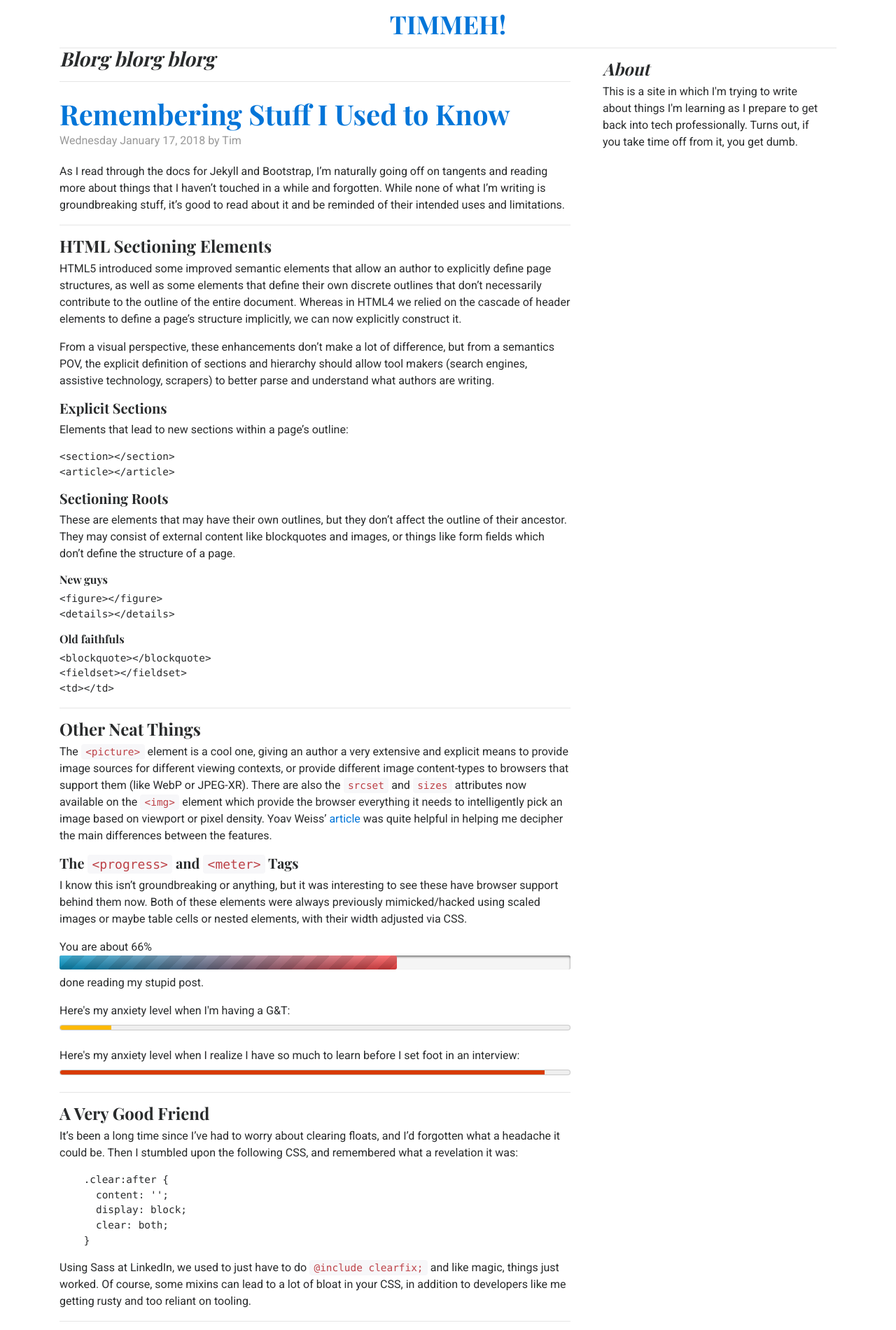
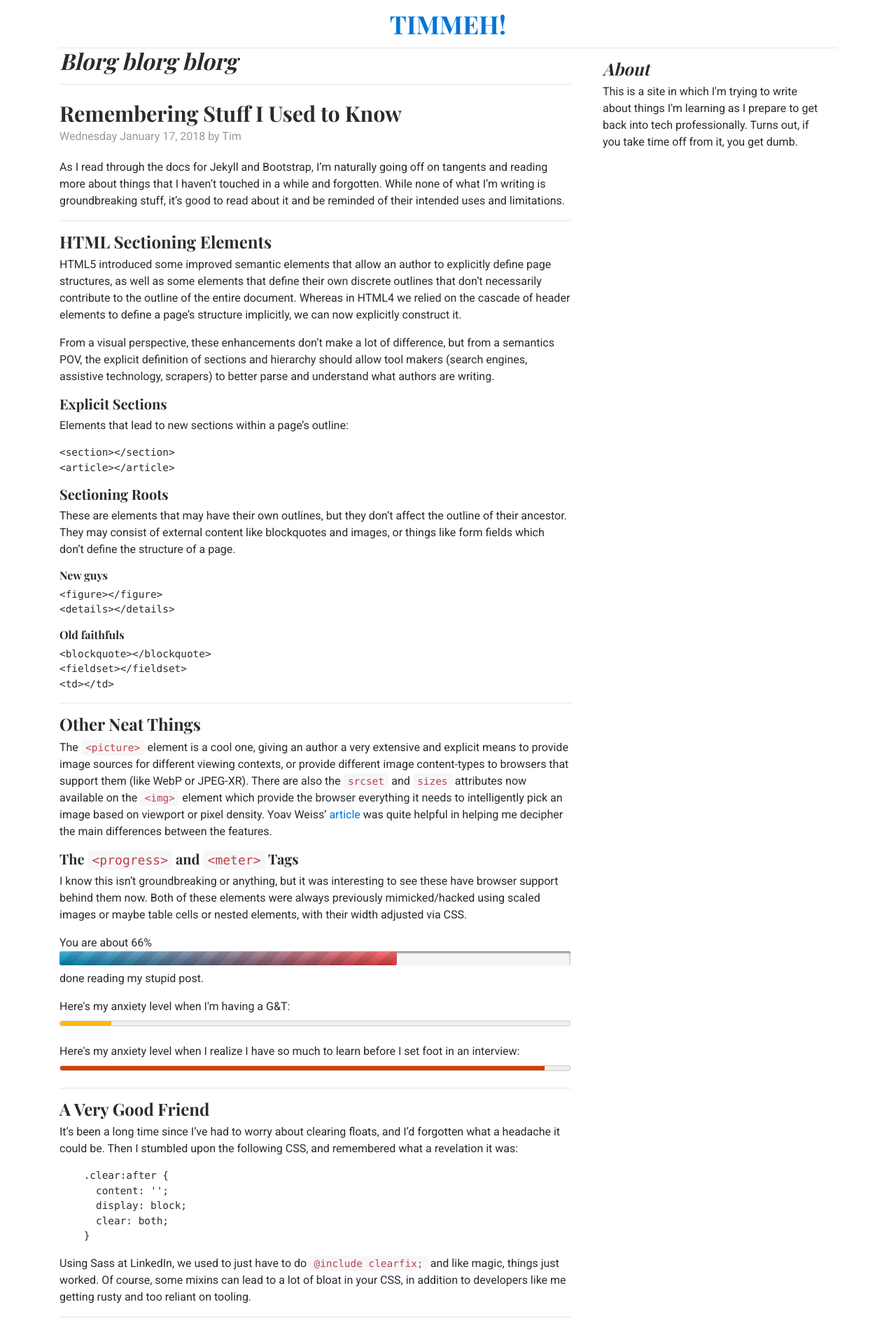
Before and after one commit to pacifisticuffs/pacifisticuffs.github.io, a Jekyll site: the page built from index.html, in a window 1280 px wide. Shown: the top 1900 px of the page at 70% size. Built offline with Jekyll 4.4.1, drawn with Linux system fonts in a browser that asks for light colours; nearby versions of some CDN libraries.

Commit message:
Removes some unneeded html, fixes some tag choices and little style tweaks

```diff
--- a/_layouts/duh2.html
+++ b/_layouts/duh2.html
@@ -78,9 +78,9 @@
     <main role="main" class="container">
       <div class="row">
         <div class="col-md-8 blog-main">
-          <h3 class="pb-3 mb-4 font-italic border-bottom">
+          <h2 class="pb-3 mb-4 font-italic border-bottom">
             Blorg blorg blorg
-          </h3>
+          </h2>
 
           {{ content }}
 
--- a/css/main.css
+++ b/css/main.css
@@ -113,7 +113,7 @@ h1, h2, h3, h4, h5, h6 {
 }
 .blog-post-title {
   margin-bottom: .25rem;
-  font-size: 2.5rem;
+  font-size: 1.9rem;
 }
 .blog-post-meta {
   margin-bottom: 1.25rem;
--- a/index.html
+++ b/index.html
@@ -2,21 +2,11 @@
 layout: duh2
 title: TIMMEH!
 ---
-<!--
-<article class="col-md-4">
-	<header class="entry-header">
-
-	</header>
-	<div class="entry-content">
-		{{ post.excerpt }}
-		<p><a class="btn btn-secondary" href="{{ post.url }}" role="button">Continue reading &raquo;</a></p>
-</div>
-</article> -->
-
 {% for post in site.posts %}
-<article class="blog-post">
+<article class="blog-post border-bottom">
 	<header>
-		<h2 class="blog-post-title"><a href="{{ post.url }}" class="text-dark">{{ post.title }}</a></h2>
+			{% comment %} <h3 class="blog-post-title"><a href="{{ post.url }}" class="text-dark">{{ post.title }}</a></h3>{% endcomment %}
+			<h3 class="blog-post-title">{{ post.title }}</h3>
 		<p class="blog-post-meta">{{ post.date | date: "%A %B %e, %Y" }} by {{ post.author }}</p>
 	</header>
 	<div class="entry-content">
@@ -26,6 +16,5 @@ title: TIMMEH!
 	<footer class="blog-post-meta">
 		<p>Posted under: {{ post.categories | join: ", "}}</p>
 	</footer>
-	<hr />
 </article><!-- /.blog-post -->
 {% endfor %}
```
